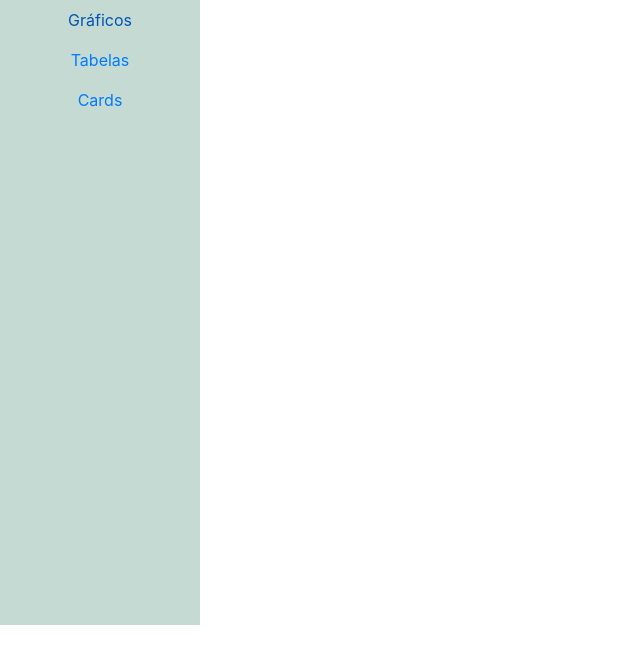
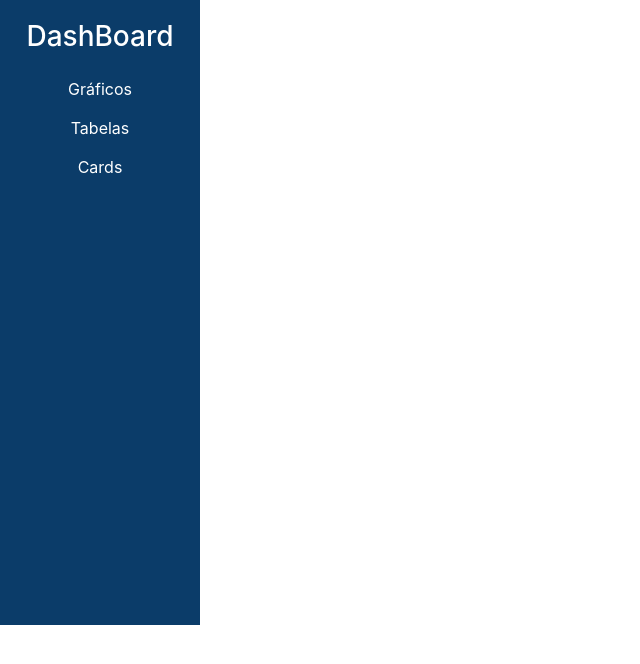
Before and after one commit to AndreDevLopes/DashBoard, a React (Create React App) app: page / in a window 1280 px wide. Shown: the top 664 px of the page, without its empty margins (0-640 px from the left). Built offline with nearby package versions, Linux system fonts and the light colour scheme.

Commit message:
criado um estilo para o menu

```diff
--- a/src/components/menu/Menu.js
+++ b/src/components/menu/Menu.js
@@ -6,11 +6,14 @@ import './menu.css';
 export default class Menu extends Component {
     render() {
         return (
+
             <div className="menu">
-                <ul className="nav flex-column">
-                    <li className="nav-item"><Link to="/" className="nav-link dark">Gráficos </Link>  </li>
-                    <li className="nav-item"><Link to="/tabela" className="nav-link dark">Tabelas </Link> </li>
-                    <li className="nav-item"><Link to="/card" className="nav-link dark">Cards  </Link>  </li>
+                <div> <h3 id="menuh3">DashBoard</h3> </div>
+                <ul className="nav flex-column dark">
+
+                   <div className="link"><li className="nav-item"><Link to="/"  id="menuli">Gráficos </Link>  </li> </div>
+                   <div className="link"><li className="nav-item"><Link to="/tabela" id="menuli">Tabelas </Link> </li> </div>
+                   <div className="link"><li className="nav-item"><Link to="/card" id="menuli">Cards  </Link>  </li> </div>
                 </ul>
             </div>
         )
--- a/src/components/menu/menu.css
+++ b/src/components/menu/menu.css
@@ -1,9 +1,28 @@
 .menu{
-    background-color: rgb(196, 218, 211);
+    background-color: rgb(11, 60, 105);
     width: 200px;
     text-align: center;
     height: 625px;
 }
 .link{
+
+   padding-top: 10px;
+   margin-top: 5px;
+
+
+}
+#menuh3{
+    padding-top: 20px;
     color: white;
 }
+#menuli{
+    color: white;
+}
+#menuli:hover{
+    text-decoration: none;
+
+}
+.link:hover{
+    background-color: rgb(6, 76, 141);
+
+}
```
